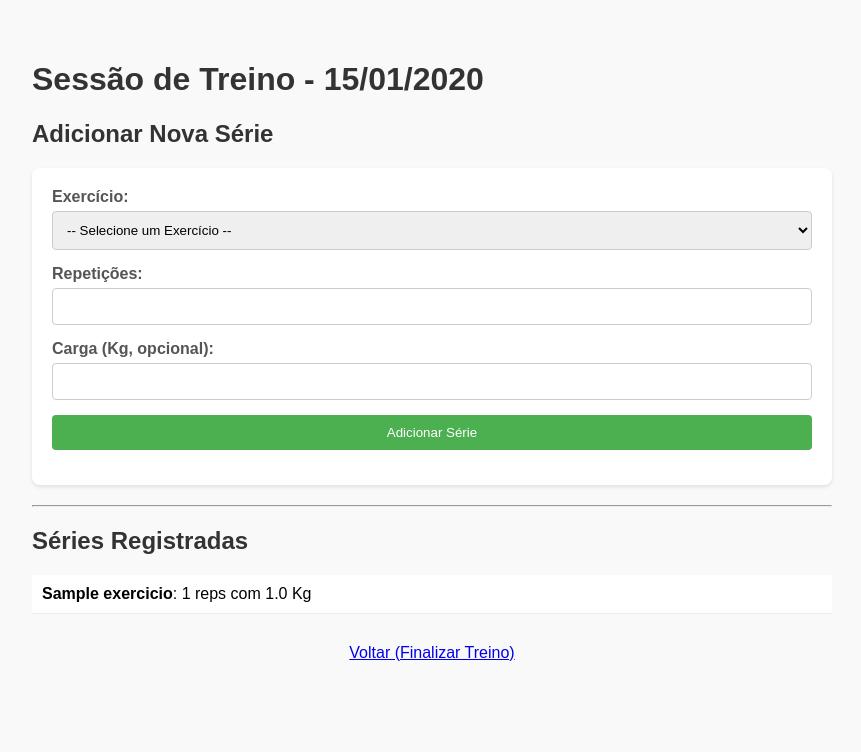
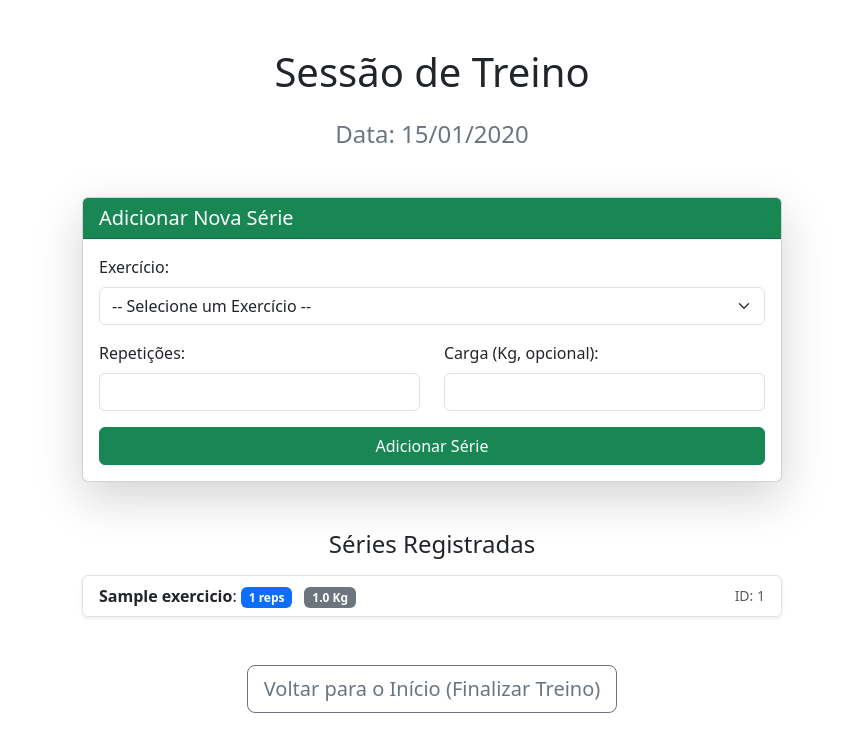
Before and after one commit to yagos17/gymlog-pr, a Flask app: page /treino/1/adicionar_series in a window 1280 px wide. Shown: the top 752 px of the page, without its empty margins (208-1069 px from the left). Run offline with Flask 3, Linux system fonts and the light colour scheme; tables that the repository leaves empty hold one stand-in row (values such as "Sample post").

Commit message:
style: Finaliza aplicação do Bootstrap no template adicionar_series.html

```diff
--- a/templates/adicionar_series.html
+++ b/templates/adicionar_series.html
@@ -2,69 +2,78 @@
 <html lang="pt-br">
 <head>
     <meta charset="UTF-8">
+    <meta name="viewport" content="width=device-width, initial-scale=1.0">
     <title>Treino de {{ sessao.data.strftime('%d/%m/%Y') }}</title>
-    <style>
-        body { font-family: 'Arial', sans-serif; max-width: 800px; margin: 20px auto; padding: 20px; background-color: #f9f9f9; }
-        h1, h2 { color: #333; }
-        form { background: white; padding: 20px; border-radius: 8px; box-shadow: 0 2px 4px rgba(0,0,0,0.1); margin-bottom: 20px;}
-        label { display: block; margin-bottom: 5px; font-weight: bold; color: #555; }
-        select, input[type="number"], input[type="submit"] { width: 100%; padding: 10px; margin-bottom: 15px; border-radius: 4px; border: 1px solid #ccc; box-sizing: border-box; }
-        input[type="submit"] { background-color: #4CAF50; color: white; cursor: pointer; border: none; }
-        input[type="submit"]:hover { background-color: #45a049; }
-        .series-list { list-style: none; padding: 0; }
-        .series-list li { background: white; padding: 10px; border-bottom: 1px solid #eee; display: flex; justify-content: space-between; align-items: center; }
-        .series-details { flex-grow: 1; }
-        .voltar a { color: #24a; text-decoration: none; }
-    </style>
+    <link href="https://cdn.jsdelivr.net/npm/bootstrap@5.3.3/dist/css/bootstrap.min.css" rel="stylesheet" integrity="sha384-QWTKZyjpPEjISv5WaRU9OFeRpok6YctnYmDr5pNlyT2bRjXh0JMhjY6hW+ALEwIH" crossorigin="anonymous">
 </head>
 <body>
-    <h1>Sessão de Treino - {{ sessao.data.strftime('%d/%m/%Y') }}</h1>
+    <div class="container mt-5">
+        <h1 class="text-center mb-4">Sessão de Treino</h1>
+        <h2 class="text-center text-secondary h4 mb-5">Data: {{ sessao.data.strftime('%d/%m/%Y') }}</h2>
 
-    <h2>Adicionar Nova Série</h2>
-
+        <div class="card shadow-lg mb-5 mx-auto" style="max-width: 700px;">
+            <div class="card-header bg-success text-white">
+                <h3 class="h5 mb-0">Adicionar Nova Série</h3>
+            </div>
+            <div class="card-body">
                 <form method="POST">
-        <label for="exercicio_id">Exercício:</label>
-        <select id="exercicio_id" name="exercicio_id" required>
+                    <div class="mb-3">
+                        <label for="exercicio_id" class="form-label">Exercício:</label>
+                        <select id="exercicio_id" name="exercicio_id" class="form-select" required>
                             <option value="">-- Selecione um Exercício --</option>
                             {% for exercicio in exercicios %}
-                <option value="{{ exercicio.id }}">{{ exercicio.nome }} ({{ exercicio.grupo_muscular or 'N/A' }})</option>
+                                <option value="{{ exercicio.id }}">{{ exercicio.nome }} ({% if exercicio.grupo_muscular %}{{ exercicio.grupo_muscular }}{% else %}N/A{% endif %})</option>
                             {% endfor %}
                         </select>
+                    </div>
 
-        <label for="repeticoes">Repetições:</label>
-        <input type="number" id="repeticoes" name="repeticoes" required min="1">
+                    <div class="row">
+                        <div class="col-md-6 mb-3">
+                            <label for="repeticoes" class="form-label">Repetições:</label>
+                            <input type="number" class="form-control" id="repeticoes" name="repeticoes" required min="1">
+                        </div>
 
-        <label for="carga">Carga (Kg, opcional):</label>
-        <input type="number" id="carga" name="carga" min="0" step="0.1">
+                        <div class="col-md-6 mb-3">
+                            <label for="carga" class="form-label">Carga (Kg, opcional):</label>
+                            <input type="number" class="form-control" id="carga" name="carga" min="0" step="0.1">
+                        </div>
+                    </div>
 
-        <input type="submit" value="Adicionar Série">
+                    <button type="submit" class="btn btn-success w-100">
+                        Adicionar Série
+                    </button>
                 </form>
+            </div>
+        </div>
 
-    <hr>
-
-    <h2>Séries Registradas</h2>
+        <h2 class="h4 mb-3 mt-5 text-center">Séries Registradas</h2>
 
         {% if series %}
-        <ul class="series-list">
+            <ul class="list-group shadow-sm mb-5 mx-auto" style="max-width: 700px;">
                 {% for serie in series %}
-                <li>
-                    <div class="series-details">
+                    <li class="list-group-item d-flex justify-content-between align-items-center">
+                        <div>
                             <strong>{{ serie.exercicio.nome }}</strong>:
-                        {{ serie.repeticoes }} reps
+                            <span class="badge bg-primary text-white me-2">{{ serie.repeticoes }} reps</span>
                             {% if serie.carga %}
-                             com {{ "{:.1f}".format(serie.carga) }} Kg
+                                <span class="badge bg-secondary">{{ "{:.1f}".format(serie.carga) }} Kg</span>
                             {% endif %}
                         </div>
+                        <small class="text-muted">ID: {{ loop.index }}</small>
                     </li>
                 {% endfor %}
             </ul>
         {% else %}
-        <p>Nenhuma série registrada para esta sessão ainda.</p>
+            <div class="alert alert-info text-center mx-auto" style="max-width: 700px;">
+                Nenhuma série registrada para esta sessão ainda. Comece a adicionar!
+            </div>
         {% endif %}
 
-    <div style="text-align: center; margin-top: 30px;">
-        <a href="{{ url_for('home') }}" class="voltar">Voltar (Finalizar Treino)</a>
+        <div class="text-center mt-4 mb-5">
+            <a href="{{ url_for('home') }}" class="btn btn-outline-secondary btn-lg">
+                Voltar para o Início (Finalizar Treino)
+            </a>
         </div>
-
+    </div>
 </body>
 </html>
```
Lines whose indentation alone changed are shown as unchanged.
